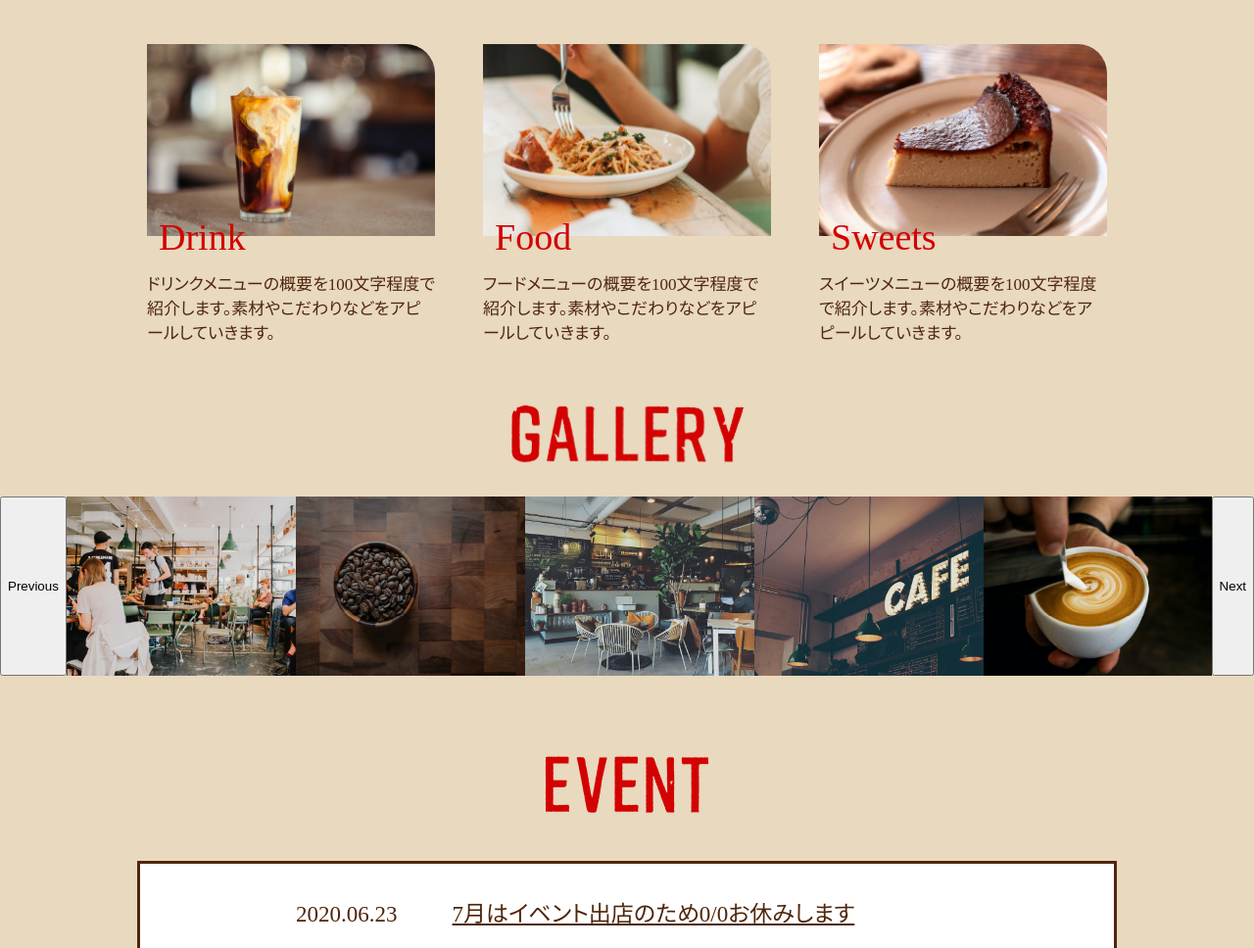
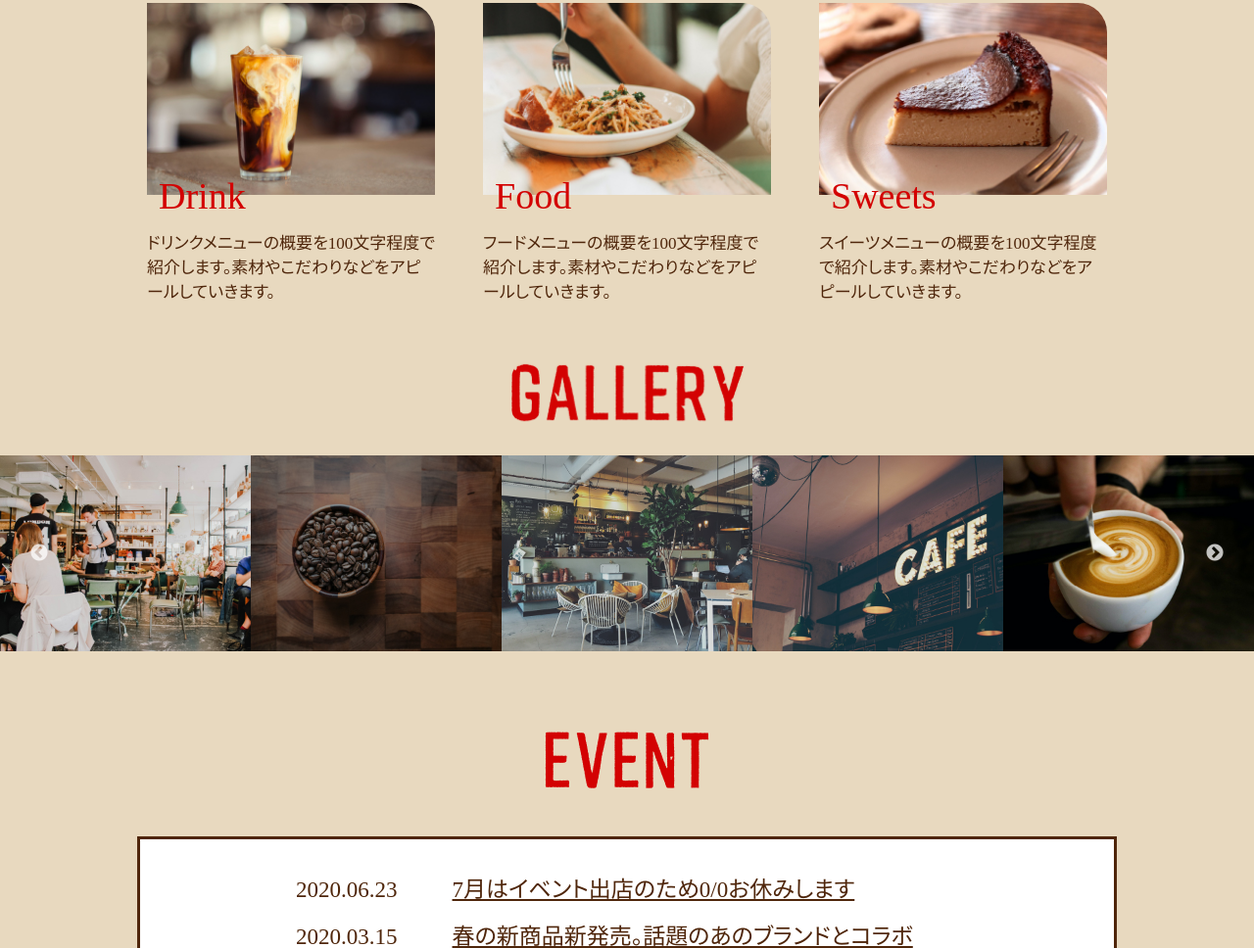
Before and after one commit to sayo-work/cafesite, a plain HTML site: page work_cafe masunaga/index.html in a window 1280 px wide. Shown: the part 1832-2800 px from the top of the page at 98% size. Drawn offline with nearby package versions, Linux system fonts and the light colour scheme.

Commit message:
第６回修正後

```diff
--- a/work_cafe masunaga/css/style.css
+++ b/work_cafe masunaga/css/style.css
@@ -264,23 +264,22 @@ body {
     width: 100%;
 }
 
-.lb-data .lb-number{
-    display: none !important;
-}
-
 .slick-arrow {
     z-index: 1;
   }
 
-  /* next */
-  .slick-next {
-    right: 26px;
-  }
-  .slick-next::after {
-    right: 4px;
-    transform: rotate(45deg);
+.slick-prev{
+    left: 30px;
+}
+
+.slick-next {
+    right: 30px;
   }
 
+/* モーダルウィンドウ */
+.lb-data .lb-number{
+    display: none !important;
+}
 
   @media screen and (max-width: 767px) {
     .slick-next::after,
--- a/work_cafe masunaga/index.html
+++ b/work_cafe masunaga/index.html
@@ -8,6 +8,8 @@
     <title>カフェのサイト</title>
     <meta name="description" content="カフェのサイトです。">
     <link rel="stylesheet" type="text/css" href="https://cdn.jsdelivr.net/npm/slick-carousel@1.8.1/slick/slick.css" />
+    <link rel="stylesheet" type="text/css"
+        href="https://cdn.jsdelivr.net/npm/slick-carousel@1.8.1/slick/slick-theme.css">
     <link rel="stylesheet" href="https://cdnjs.cloudflare.com/ajax/libs/lightbox2/2.11.3/css/lightbox.css">
     <link rel="stylesheet" href="css/style.css">
 
```
